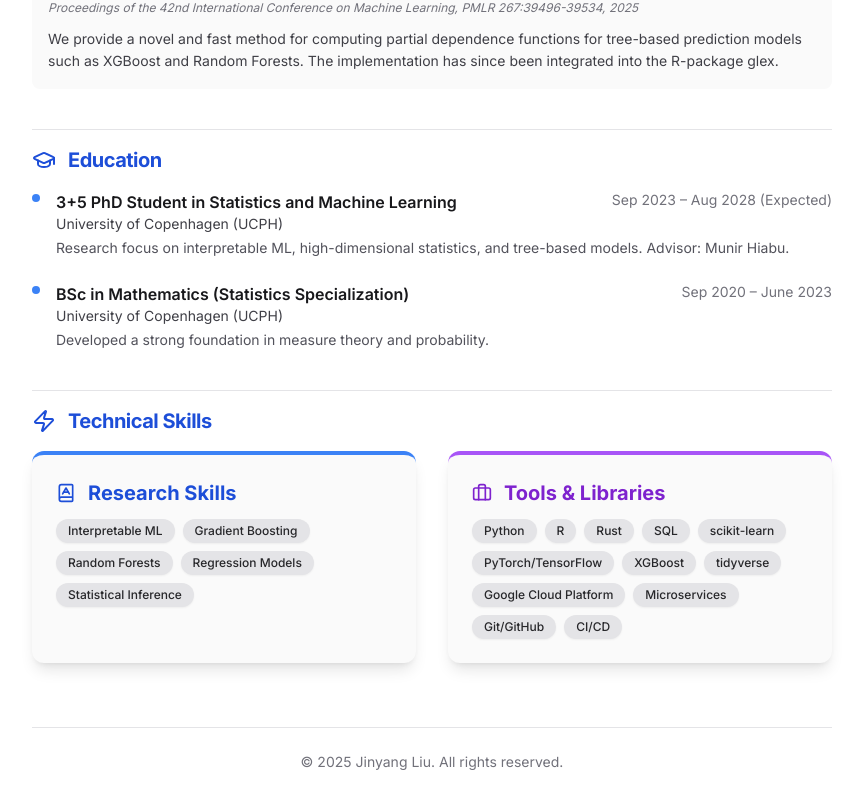
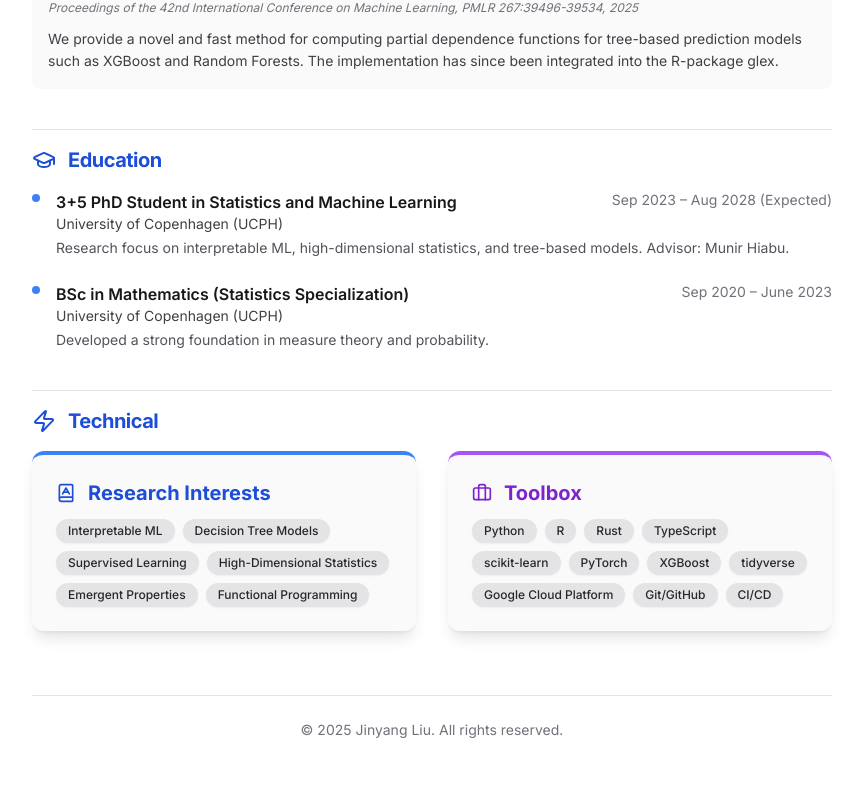
Before and after one commit to jyliuu/jyliuu.github.io, a React (Vite) app: page / in a window 1280 px wide. Shown: the part 821-1629 px from the top of the page, without its empty margins (208-1071 px from the left). Built offline with nearby package versions, Linux system fonts and the light colour scheme.

Commit message:
Update interests and description

```diff
--- a/src/App.jsx
+++ b/src/App.jsx
@@ -218,7 +218,7 @@ const EducationItem = ({ item }) => (
 
 // --- NEW Skills Grid Component ---
 const ResearchSkillsGrid = ({ skills }) => {
-  const researchSkills = skills.find(s => s.category === 'Research Skills')?.items || [];
+  const researchSkills = skills.find(s => s.category === 'Research Interests')?.items || [];
   const toolsAndLibraries = skills.find(s => s.category === 'Tools & Libraries')?.items || [];
 
   const Card = ({ title, items, icon: Icon, borderColor, textColor }) => (
@@ -240,14 +240,14 @@ const ResearchSkillsGrid = ({ skills }) => {
   return (
     <div className="grid grid-cols-1 md:grid-cols-2 gap-8">
       <Card
-        title="Research Skills"
+        title="Research Interests"
         items={researchSkills}
         icon={BookA}
         borderColor="border-blue-500 dark:border-blue-400"
         textColor="text-blue-700 dark:text-blue-400"
       />
       <Card
-        title="Tools & Libraries"
+        title="Toolbox"
         items={toolsAndLibraries}
         icon={Briefcase}
         borderColor="border-purple-500 dark:border-purple-400"
@@ -313,7 +313,7 @@ const CVContent = ({ isDarkMode }) => (
     </Section>
 
     {/* Technical Skills Section */}
-    <Section title="Technical Skills" icon={Zap}>
+    <Section title="Technical" icon={Zap}>
       <ResearchSkillsGrid skills={skills} />
     </Section>
   </>
--- a/src/data.js
+++ b/src/data.js
@@ -9,7 +9,7 @@ export const personalData = {
   github: 'https://github.com/jyliuu',
   linkedin: 'https://www.linkedin.com/in/jinyang-liu/',
   imageUrl: '/img/main.jpg',
-  about: `I am currently a 3+5 PhD student in Statistics and Machine Learning at the University of Copenhagen (UCPH). My research focuses on regression, interpretability, and tree-based methods such as Gradient Boosting and Random Forests. I am actively developing a machine learning library in Rust, focused on creating an interpretable “glass-box” model as an alternative to traditional black-box methods. I am also an experienced software engineer proficient in Python and R, with experience developing microservices on Google Cloud and utilizing DevOps methodologies.`,
+  about: `I am currently a 3+5 PhD student in Statistics and Machine Learning at the University of Copenhagen (UCPH). My research focuses on regression, interpretability, and tree-based methods such as Gradient Boosting and Random Forests. I am actively developing a machine learning library in Rust, focused on creating an interpretable “glass-box” model as an alternative to traditional black-box methods. I am also an experienced software engineer proficient in Python and R, with experience in DevOps, developing microservices on Google Cloud and utilizing CI/CD pipelines.`,
 };
 
 export const education = [
@@ -47,6 +47,6 @@ export const research = [
 ];
 
 export const skills = [
-  { category: 'Research Skills', items: ['Interpretable ML', 'Gradient Boosting', 'Random Forests', 'Regression Models', 'Statistical Inference'] },
-  { category: 'Tools & Libraries', items: ['Python (Advanced)', 'R (Statistical Analysis)', 'Rust (Systems/ML Library)', 'SQL', 'scikit-learn', 'PyTorch/TensorFlow', 'XGBoost', 'tidyverse', 'Google Cloud Platform (GCP)', 'Microservices', 'Git/GitHub', 'CI/CD'] },
+  { category: 'Research Interests', items: ['Interpretable ML', 'Decision Tree Models', 'Supervised Learning', 'High-Dimensional Statistics', 'Emergent Properties', 'Functional Programming'] },
+  { category: 'Tools & Libraries', items: ['Python (Advanced)', 'R (Statistical Analysis)', 'Rust (Systems/ML Library)', 'TypeScript', 'scikit-learn', 'PyTorch', 'XGBoost', 'tidyverse', 'Google Cloud Platform (GCP)', 'Git/GitHub', 'CI/CD'] },
 ];
```
